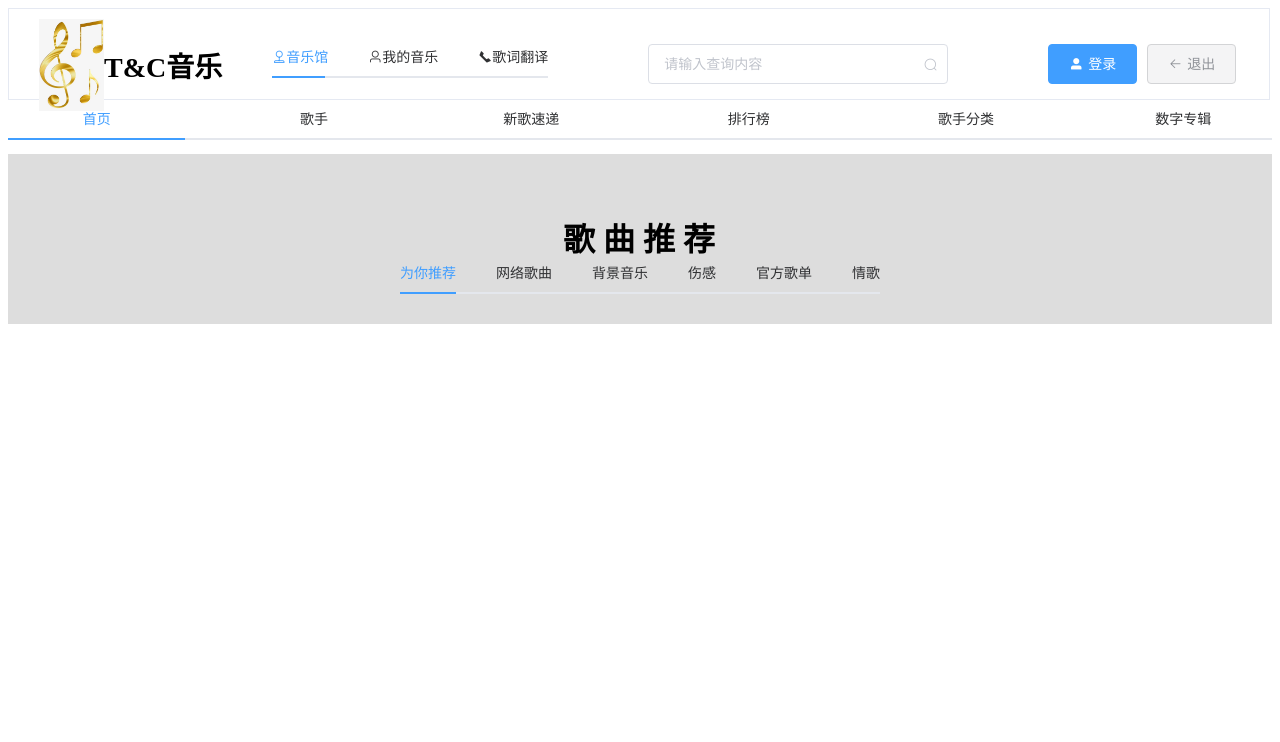
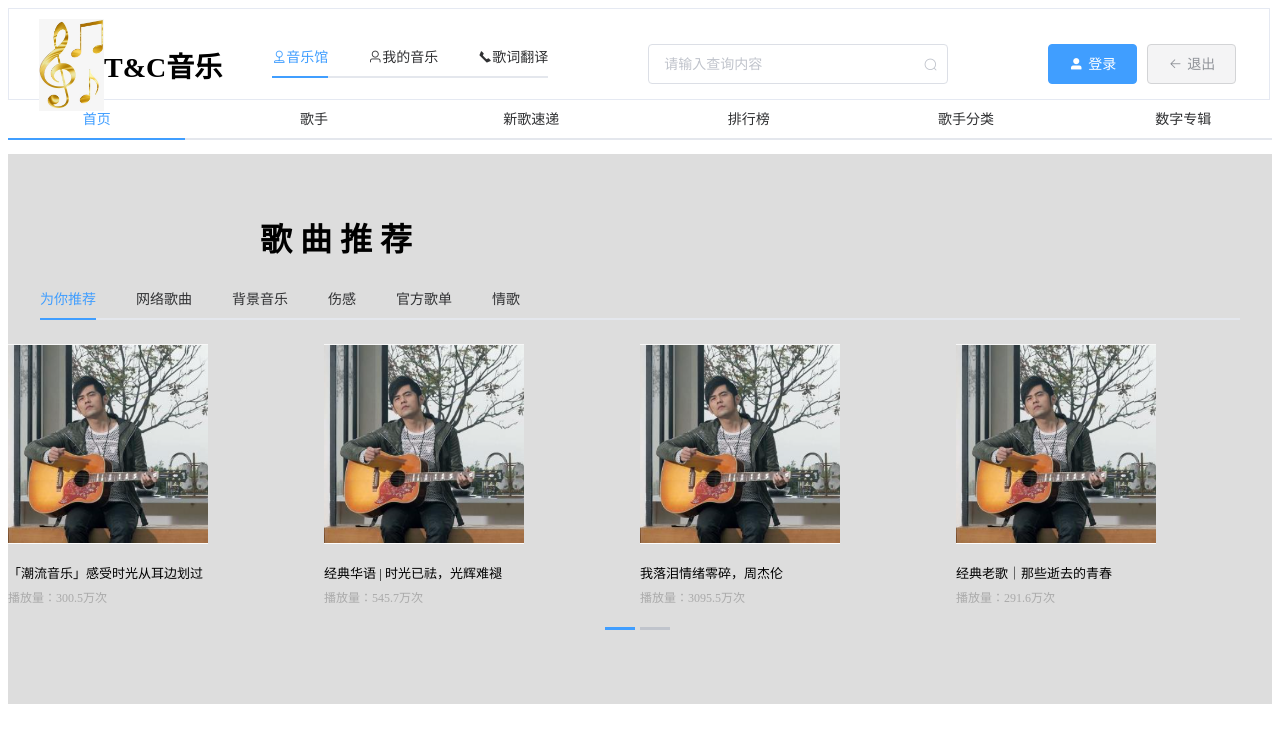
Before and after one commit to JCHappytime/Music-Vue, a Vue app: page /#/index in a window 1280 px wide. Shown: the top 742 px of the page. Built offline with nearby package versions, Linux system fonts and the light colour scheme.

Commit message:
修改styles

```diff
--- a/src/components/Slider.vue
+++ b/src/components/Slider.vue
@@ -54,8 +54,8 @@ export default {
       const options = {
         autoPlay: true,
         speed: 6000,
-        slidesPerView: 2,
-        slidesPerGroup: 2,
+        slidesPerView: 4,
+        slidesPerGroup: 4,
         pagination: {
           el: '.swiper-pagination',
           clickable: true,
@@ -101,6 +101,7 @@ export default {
 <style lang="scss" scoped>
 .swiper {
   height: 300px;
+  margin-top: 80px;
 }
 .play {
   font-size: 12px;
--- a/src/router/index.ts
+++ b/src/router/index.ts
@@ -1,16 +1,16 @@
 import Vue from 'vue';
 import VueRouter, { RouteConfig } from 'vue-router';
-import SubHome from '../views/Home/Home-Page.vue';
-import About from '../views/About.vue';
+// import SubHome from '@/views/Home/Home-Page';
+import About from '@/views/About';
 
 Vue.use(VueRouter)
 
 const routes: Array<RouteConfig> = [
-  {
-    path: '/subHome',
-    name: 'SubHome',
-    component: SubHome
-  },
+  // {
+  //   path: '/subHome',
+  //   name: 'SubHome',
+  //   component: SubHome
+  // },
   {
     path: '/about',
     name: 'About',
--- a/src/views/Home/Home-Page.vue
+++ b/src/views/Home/Home-Page.vue
@@ -32,21 +32,21 @@ export default {
 <style lang="scss" scoped>
 .main-content {
   width: 1200px;
-  background-color: #ddd;
+  /* background-color: #ddd; */
+}
 .main-content-inner {
   margin: 0 auto;
+}
 .title {
-      padding: 0 505px;
   text-align: center;
   letter-spacing: 8px;
   font-weight: bold;
   font-size: 32px;
-      width: 196px;
-      height: 40px;
+  width: 50%;
+  padding-bottom: 20px;
 }
 .tab-box {
-      padding: 0 360px;
-    }
-  }
+  margin: 0 auto;
+  /* padding: 0 360px; */
 }
 </style>
--- a/src/views/Home/Sub-Header.vue
+++ b/src/views/Home/Sub-Header.vue
@@ -9,7 +9,7 @@
               <Home-Page></Home-Page>
             </div>
             <div>
-              <!-- <Slider :optons="options" :sliders="sliders"></Slider> -->
+              <Slider :optons="options" :sliders="sliders"></Slider>
             </div>
           </div>
         </el-tab-pane>
@@ -39,7 +39,7 @@ import HomePage from '@/views/Home/Home-Page'
 
 export default {
   components: {
-    // Slider,
+    Slider,
     HomePage,
   },
   data() {
```
Also changed, not shown: src/assets/swiper2.jpg (added). Lines whose indentation alone changed are shown as unchanged.
